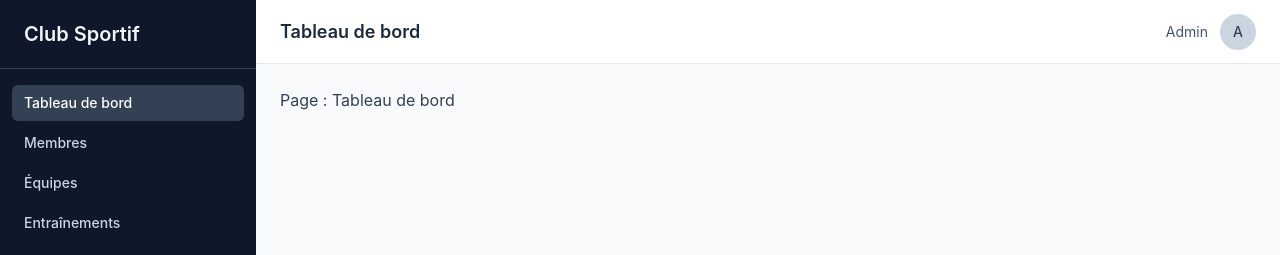
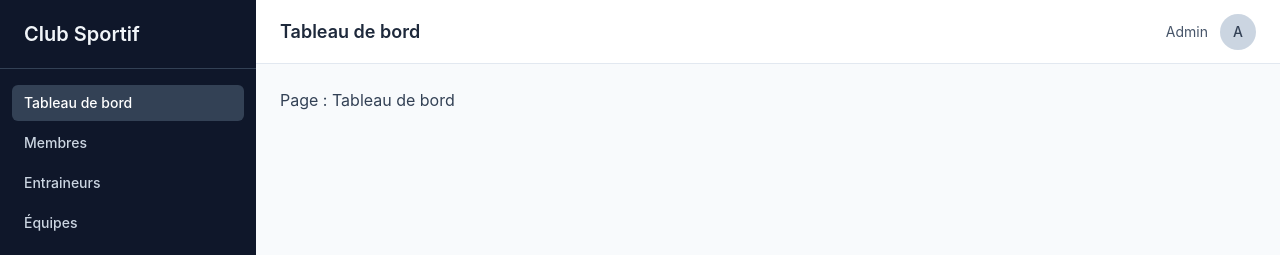
Before and after one commit to AdnaneBennani/Gestion-Club-Sportif, a React (Create React App) app in the folder frontend/: page / in a window 1280 px wide. Shown: the top 255 px of the page. Built offline with nearby package versions, Linux system fonts and the light colour scheme.

Commit message:
pages entraineurs

```diff
--- /dev/null
+++ b/frontend/src/Pages/Entraineurs.jsx
@@ -0,0 +1,3 @@
+export default function Entraineurs() {
+  return <div className="text-slate-700">Page : Entraineurs</div>;
+}
--- a/frontend/src/components/Sidebar.jsx
+++ b/frontend/src/components/Sidebar.jsx
@@ -4,6 +4,7 @@ import { NavLink } from "react-router-dom";
 const links = [
   { to: "/", label: "Tableau de bord" },
   { to: "/membres", label: "Membres" },
+  { to: "/entraineur", label: "Entraineurs" },
   { to: "/equipes", label: "Équipes" },
   { to: "/entrainements", label: "Entraînements" },
   { to: "/paiements", label: "Paiements" },
--- a/frontend/src/router.jsx
+++ b/frontend/src/router.jsx
@@ -3,6 +3,7 @@ import { createBrowserRouter } from "react-router-dom";
 import AdminLayout from "./layout/AdminLayout";
 import Dashboard from "./Pages/Dashboard";
 import Membres from "./Pages/Membres";
+import Entraineurs from "./Pages/Entraineurs";
 import Equipes from "./Pages/Equipes";
 import Entrainements from "./Pages/Entrainements";
 import Paiements from "./Pages/Paiements";
@@ -14,6 +15,7 @@ const router = createBrowserRouter([
     children: [
       { index: true, element: <Dashboard /> },
       { path: "membres", element: <Membres /> },
+      { path: "entraineur", element: <Entraineurs /> },
       { path: "equipes", element: <Equipes /> },
       { path: "entrainements", element: <Entrainements /> },
       { path: "paiements", element: <Paiements /> },
```
